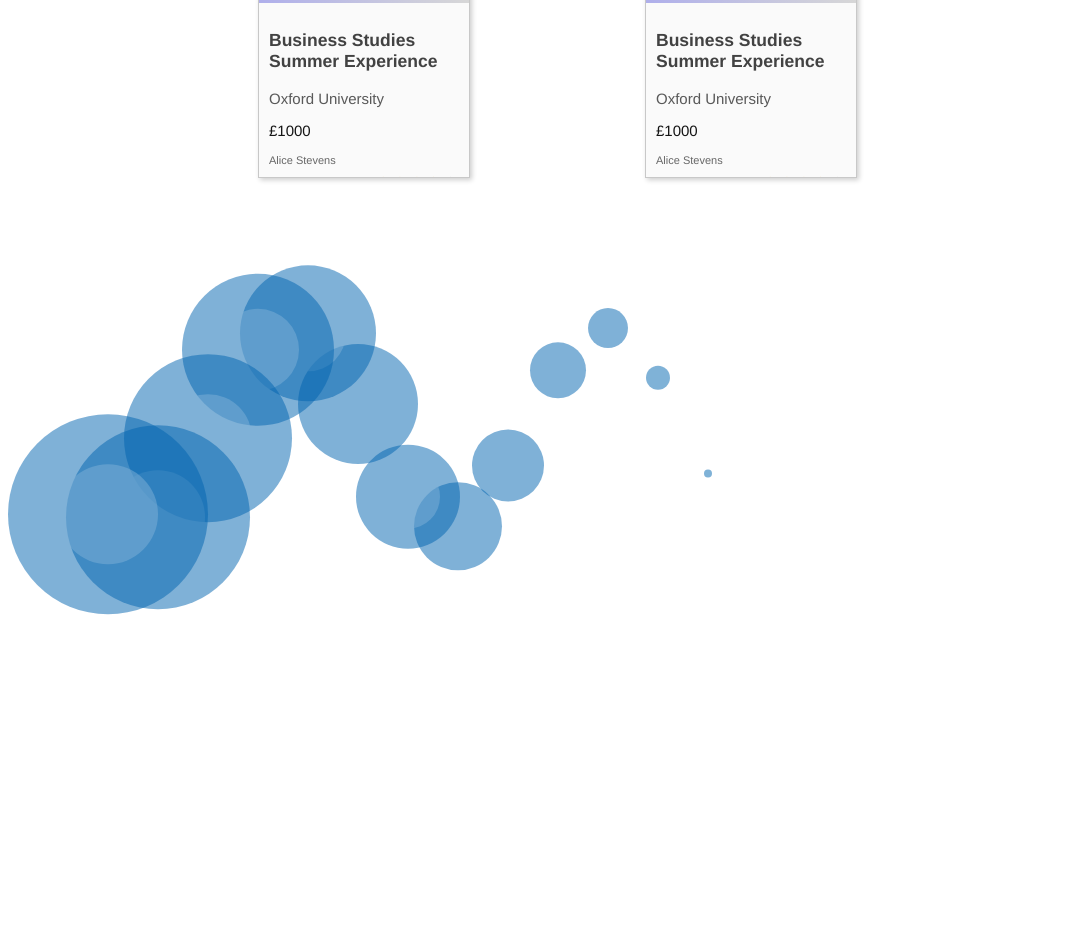
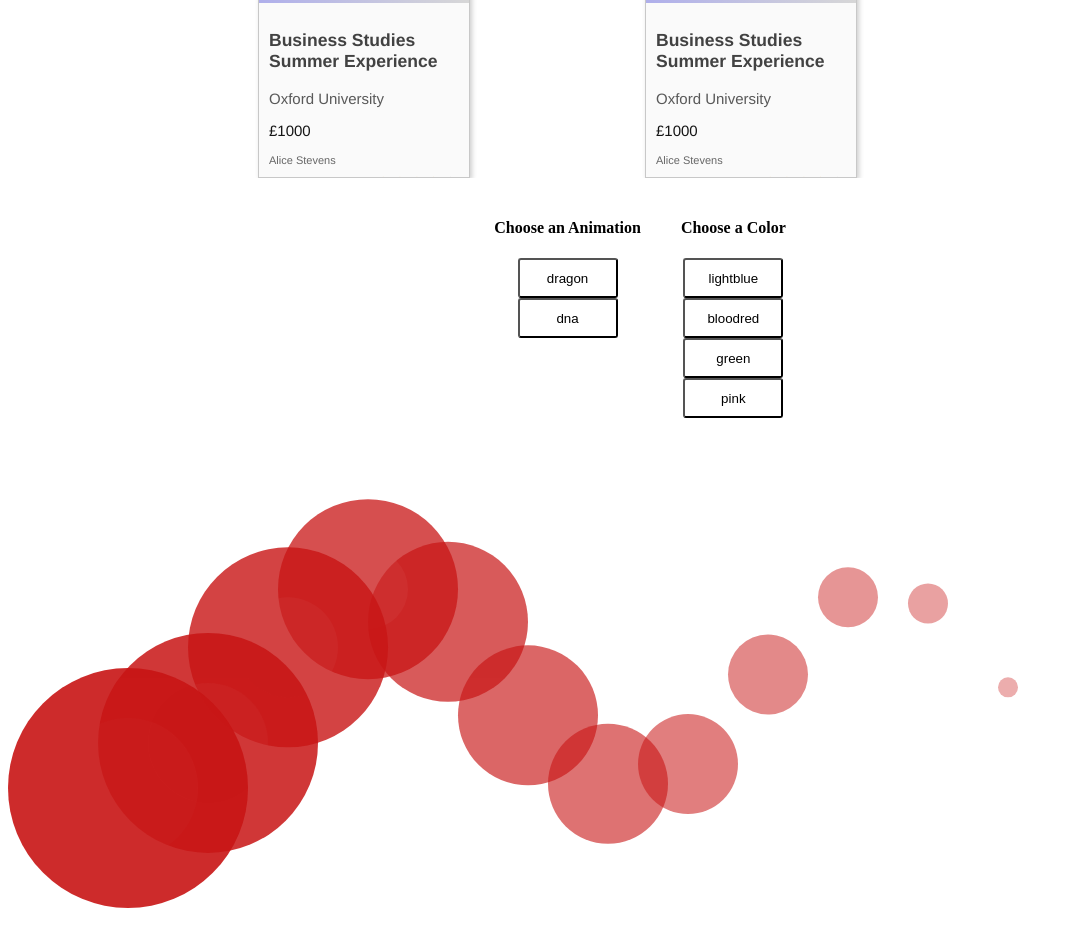
Before and after one commit to samhinton88/samhinton88.github.io, a React app: page / in a window 1280 px wide. Shown: the part 4874-5812 px from the top of the page, without its empty margins (0-1073 px from the left). Before the commit the page ends 5560 px from the top, so only its background shows below. Built offline with nearby package versions, Linux system fonts and the light colour scheme.

Commit message:
animated banner

```diff
--- a/src/apidemy/components/PrettyBanner/index.js
+++ b/src/apidemy/components/PrettyBanner/index.js
@@ -1,10 +1,55 @@
 import React, { Component } from 'react';
 import style from './style.css';
+
+const animationMap = {
+  dragon: {
+    start: 120,
+    step: 80,
+    startRadius: 120,
+    radiusStep: -10,
+    squeeze: 0,
+    primaryOpacity: 0.9,
+    fadeOut: -0.05,
+    hasInner: true,
+    innerOpacity: 0.2,
+    circleCount: 12,
+    lineCount: 1,
+    isAnimated: true,
+    speedMultiplier: 200,
+    speedDiff: 0,
+  },
+  dna: {
+    start: 10,
+    step: 50,
+    startRadius: 10,
+    radiusStep: 0,
+    squeeze: 0,
+    primaryOpacity: 0.5,
+    fadeOut: 0,
+    hasInner: false,
+    innerOpacity: 0.2,
+    circleCount: 25,
+    lineCount: 2,
+    isAnimated: true,
+    speedMultiplier: 50,
+    speedDiff: 25,
+    directionAlgorithm: 'flip'
+  }
+}
+
+const colorMap = {
+  lightblue: { r:0, g:101, b:176},
+  bloodred: { r:200, g:20, b:20},
+  green: { r: 20, g: 200, b: 20},
+  pink: { r:231, g:64, b:118 }
+}
 
 class PrettyBanner extends Component {
   state = {
     clock: 0,
-    forward: true
+    forward: true,
+    animationState: 'dragon',
+    primaryColor: 'bloodred'
   }
 
   componentDidMount() {
@@ -17,31 +62,104 @@
     clearInterval(this.timer);
   }
 
+  renderText = () => {
+
+  }
+
+  renderColBtns = () => {
+    return Object.keys(colorMap).map((col) => <button onClick={() => this.setState({primaryColor: col})}>{col}</button>)
+  }
+
+  renderAnimBtns = () => {
+    return Object.keys(animationMap).map((anim) => <button onClick={() => this.setState({animationState: anim})}>{anim}</button>)
+  }
+
   renderGraphics = () => {
-    const { clock } = this.state;
+    const {
+      clock,
+      animationState,
+      primaryColor
+    } = this.state;
 
+    const {
+      start,
+      step,
+      circleCount,
+      lineCount,
+      speedMultiplier,
+      speedDiff,
+      startRadius,
+      primaryOpacity,
+      radiusStep,
+      squeeze,
+      innerOpacity,
+      hasInner,
+      directionAlgorithm,
+      fadeOut
+    } = animationMap[animationState];
+
+    const { r, g, b } = colorMap[primaryColor];
+    let direction = 1;
 
     const circles = [];
 
-    for (let i=0;i<20;i++) {
-      circles.push(
-        <circle cx={100 + (i * 50)} cy={250 + (100 * Math.sin(i + (clock) / 300))} r={100 - (i * 8)} fill='rgba(0, 101, 176, 0.5)'/>
-      )
-      circles.push(
-        <circle cx={100 + (i * 50)} cy={250 + (100 * Math.sin(i + (clock) / 300))} r={50 - (i * 3)} fill='rgba(255, 255, 255, 0.5)'/>
-      )
+    for (let i=0;i<lineCount;i++) {
+
+      if((i + 1) % 2 === 0 && directionAlgorithm === 'flip') {
+
+        direction = -1
+      }
+
+      for (let j=0;j<circleCount;j++) {
+
+        const cx = start + (j * step),
+              cy = 250 + (direction * (100 * Math.sin(j + ((clock / speedMultiplier) + (i * speedDiff) ) ))),
+              rad  = startRadius + (radiusStep * j) + (Math.sin(clock / 200) * squeeze),
+              fill = `rgba(${r}, ${g}, ${b}, ${primaryOpacity + (fadeOut * j)})`;
+
+        circles.push(
+          <circle cx={cx} cy={cy} r={rad} fill={fill}/>
+        )
+
+        if (hasInner) {
+          circles.push(
+            <circle
+              cx={cx}
+              cy={cy}
+              r={rad - 50 + (radiusStep * i) + (Math.sin(clock / 200) * squeeze)}
+              fill={`rgba(255, 255, 255, ${innerOpacity})`}
+            />
+          )
+        }
+      }
     }
     return circles.reverse();
   }
 
   render() {
+    const { clock } = this.state;
 
     return (
       <div className='pretty-banner'>
+        <div className='selectors'>
+          <div className='animation-selection anim'>
+            <h4>Choose an Animation</h4>
+            {this.renderAnimBtns()}
+          </div>
+          <div className='color-selection anim'>
+            <h4>Choose a Color</h4>
+            {this.renderColBtns()}
+          </div>
+        </div>
         <svg className='pretty-banner-svg' viewbox='0 0 1000 500'>
+          <g >
           {this.renderGraphics()}
-          <p>test</p>
+          </g>
+          {this.renderText()}
         </svg>
+        <div className='pretty-banner-content'>
+
+        </div>
       </div>
     )
   }
--- a/src/apidemy/components/PrettyBanner/style.css
+++ b/src/apidemy/components/PrettyBanner/style.css
@@ -2,9 +2,57 @@
   width: 100%;
   height: 500px;
   background: white;
+  position: relative;
 }
 
 .pretty-banner-svg {
   width: 100%;
   height: 100%;
 }
+
+.pretty-banner-content {
+  font-family: helvetica;
+  position: absolute;
+  top: 250px;
+  left: 500px;
+  color: rgba(0, 101, 176, 0.8);
+
+
+}
+
+.selectors {
+  display: flex;
+  justify-content: center;
+
+}
+
+.animation-selection button:hover {
+  background: rgba(200, 0, 0, 0.5)
+}
+
+.color-selection button:hover {
+  background: rgba(0, 0, 200, 0.5)
+}
+
+.anim {
+  display: flex;
+  flex-direction: column;
+  margin: 20px;
+  align-items: center;
+}
+
+.anim button {
+  width: 100px;
+  height: 40px;
+  background: transparent;
+  transition: 0.5s;
+  border-radius: 3px;
+}
+
+.anim button:hover {
+  color: white;
+}
+
+.anim button:focus {
+  background: rgba(30, 30, 30, 0.3)
+}
```
Also changed, not shown: 1 other file.
